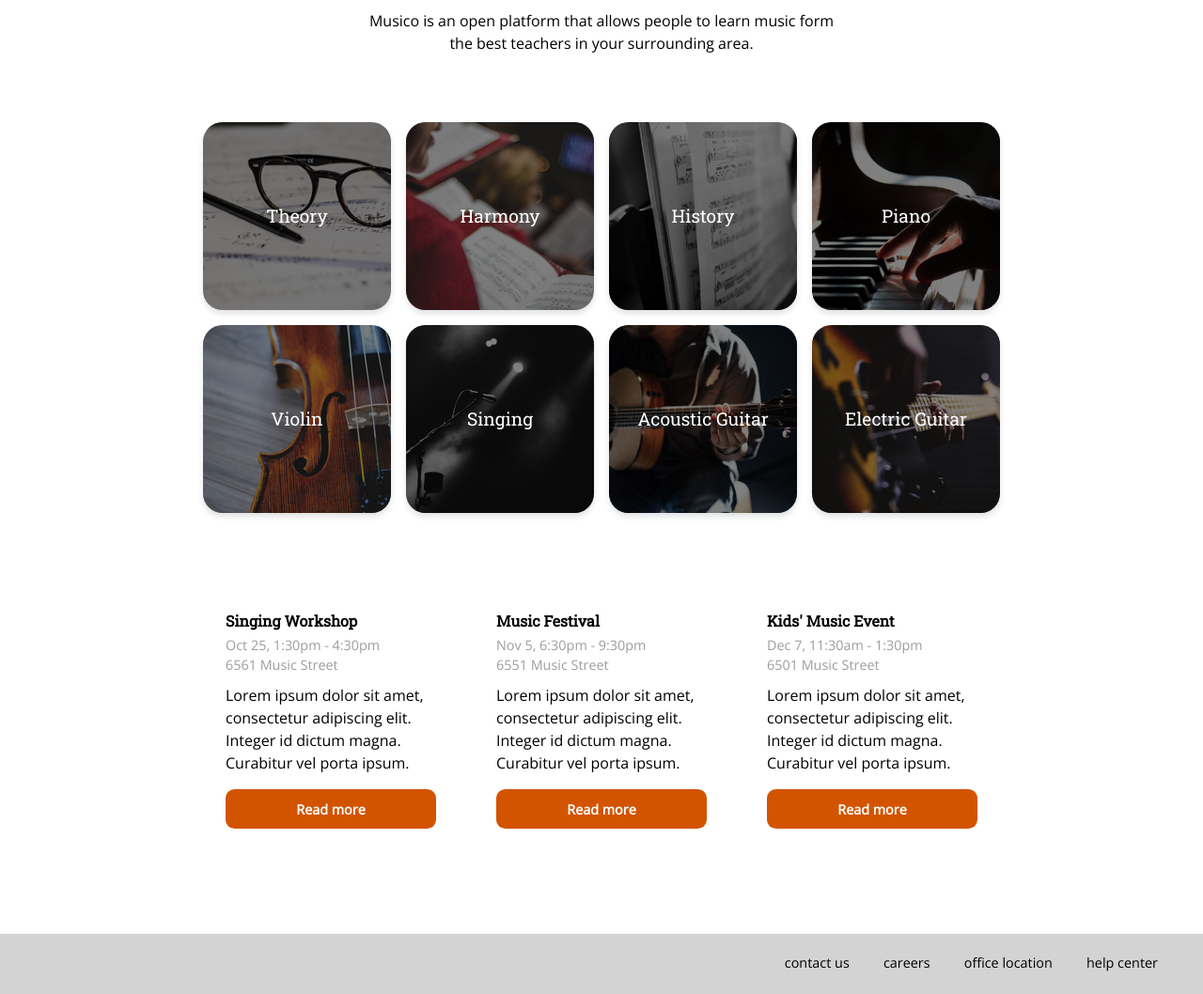
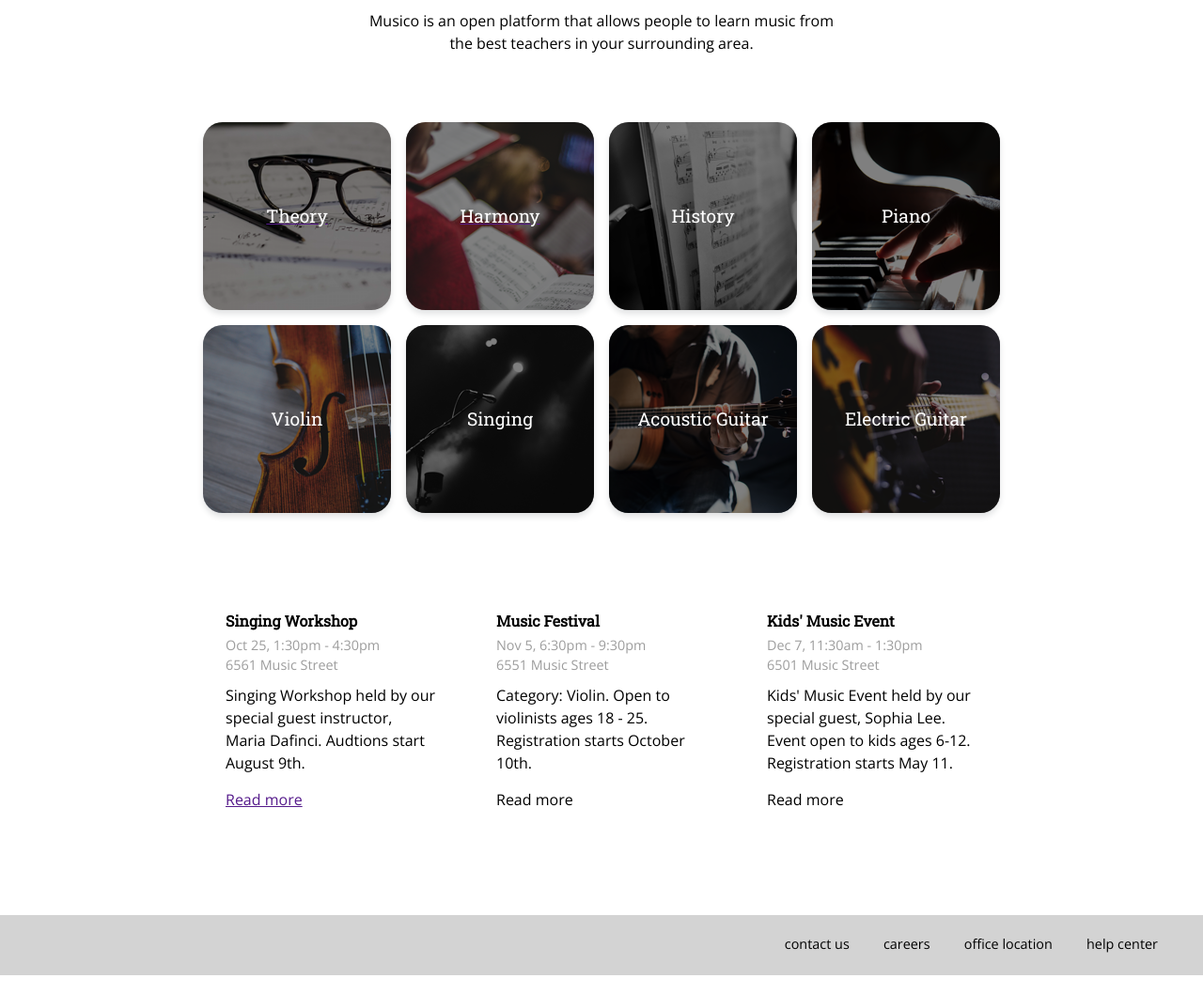
Before and after one commit to DomQuon/musico-styleguide, a plain HTML site: page home.html in a window 1280 px wide. Shown: the part 203-1261 px from the top of the page at 94% size. Drawn offline with nearby package versions, Linux system fonts and the light colour scheme.

Commit message:
Changed divs to links. Added content to event descriptions

```diff
--- a/home.html
+++ b/home.html
@@ -31,35 +31,35 @@
 
     <section>
       <h1 class="">Teach. Learn. Collaborate.</h1>
-      <p class="intro-paragraph"> Musico is an open platform that allows people to learn music form the best teachers in your surrounding area.</p>
+      <p class="intro-paragraph"> Musico is an open platform that allows people to learn music from the best teachers in your surrounding area.</p>
     </section>
 
     <section class="category-group">
       <!-- Titles function in the same way as alt attributes - good for accessibility -->
-      <div class="category-item theory-image" title="An image of music sheets">
+      <a href="" class="category-item theory-image" title="An image of music sheets">
         <h2>Theory</h2>
-      </div>
-      <div class="category-item harmony-image" title="An image of a person singing">
+      </a>
+      <a href="" class="category-item harmony-image" title="An image of a person singing">
         <h2>Harmony</h2>
-      </div>
-      <div class="category-item history-image" title="An image of music sheets with a shallow depth of field">
+      </a>
+      <a class="category-item history-image" title="An image of music sheets with a shallow depth of field">
         <h2>History</h2>
-      </div>
-      <div class="category-item piano-image" title="An image of someone playing the piano">
+      </a>
+      <a class="category-item piano-image" title="An image of someone playing the piano">
         <h2>Piano</h2>
-      </div>
-      <div class="category-item violin-image" title="An image of a violin">
+      </a>
+      <a class="category-item violin-image" title="An image of a violin">
         <h2>Violin</h2>
-      </div>
-      <div class="category-item singing-image" title="An image of a mic with a spotlight on it">
+      </a>
+      <a class="category-item singing-image" title="An image of a mic with a spotlight on it">
         <h2>Singing</h2>
-      </div>
-      <div class="category-item acoustic-guitar-image" title="An image of someone playing an acoustic guitar">
+      </a>
+      <a class="category-item acoustic-guitar-image" title="An image of someone playing an acoustic guitar">
         <h2>Acoustic Guitar</h2>
-      </div>
-      <div class="category-item electric-guitar-image" title="An image of someone playing an electric guitar">
+      </a>
+      <a class="category-item electric-guitar-image" title="An image of someone playing an electric guitar">
         <h2>Electric Guitar</h2>
-      </div>
+      </a>
     </section>
 
     <section class="event-group">
@@ -69,8 +69,8 @@
           <p>Oct 25, 1:30pm - 4:30pm</p>
           <p>6561 Music Street</p>
         </div>
-        <p class="event-description">Lorem ipsum dolor sit amet, consectetur adipiscing elit. Integer id dictum magna. Curabitur vel porta ipsum.</p>
-        <button>Read more</button>
+        <p class="event-description">Singing Workshop held by our special guest instructor, Maria Dafinci. Audtions start August 9th.</p>
+        <a href="" class="button">Read more</a>
       </div>
       <div class="event-item">
         <h4>Music Festival</h4>
@@ -78,8 +78,8 @@
           <p>Nov 5, 6:30pm - 9:30pm</p>
           <p>6551 Music Street</p>
         </div>
-        <p class="event-description">Lorem ipsum dolor sit amet, consectetur adipiscing elit. Integer id dictum magna. Curabitur vel porta ipsum.</p>
-        <button>Read more</button>
+        <p class="event-description">Category: Violin. Open to violinists ages 18 - 25. Registration starts October 10th. </p>
+        <a class="button">Read more</a>
       </div>
       <div class="event-item">
         <h4>Kids' Music Event</h4>
@@ -87,8 +87,8 @@
           <p>Dec 7, 11:30am - 1:30pm</p>
           <p>6501 Music Street</p>
         </div>
-        <p class="event-description">Lorem ipsum dolor sit amet, consectetur adipiscing elit. Integer id dictum magna. Curabitur vel porta ipsum.</p>
-        <button>Read more</button>
+        <p class="event-description">Kids' Music Event held by our special guest, Sophia Lee. Event open to kids ages 6-12. Registration starts May 11.</p>
+        <a class="button">Read more</a>
       </div>
     </section>
 
```
